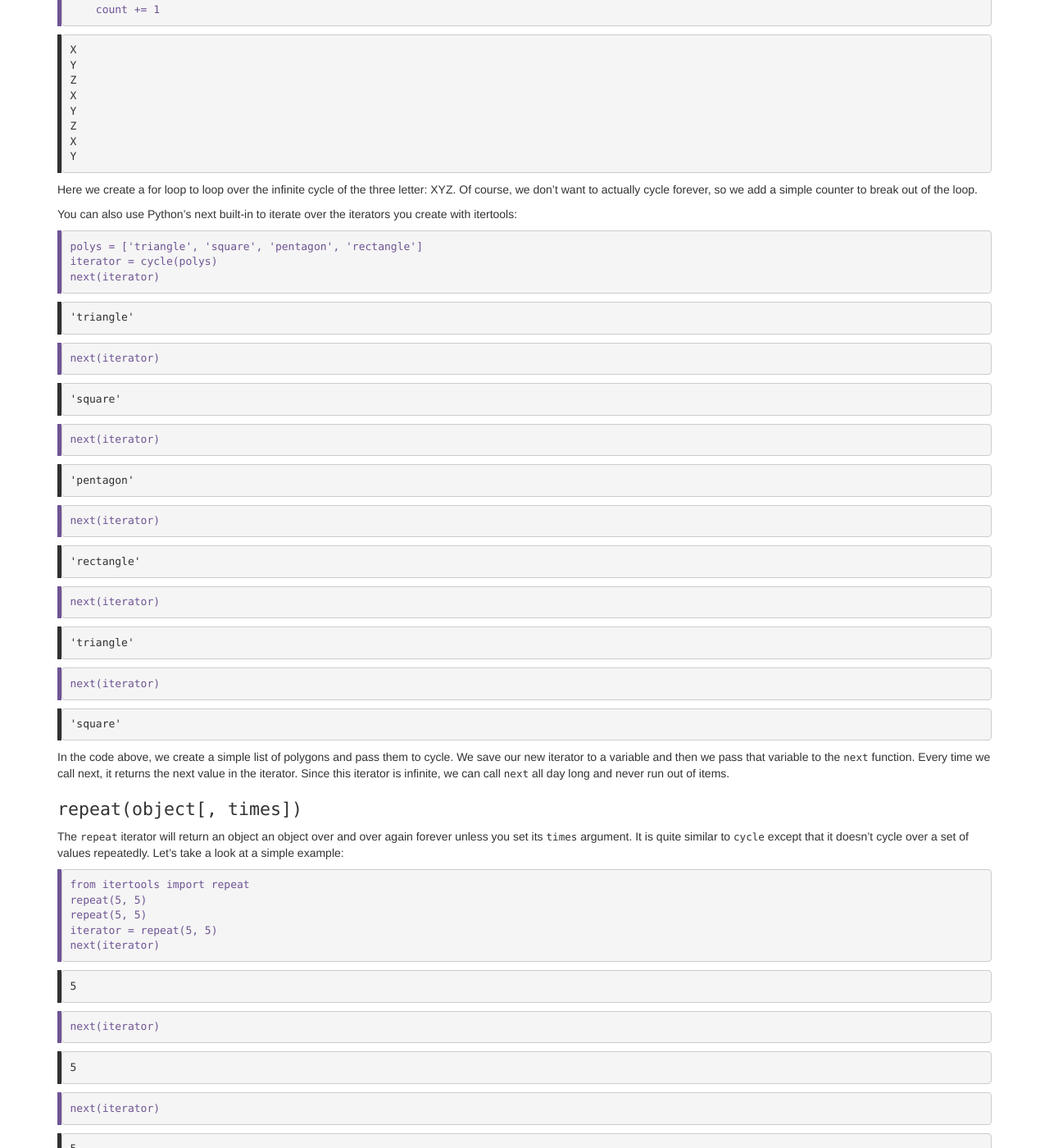
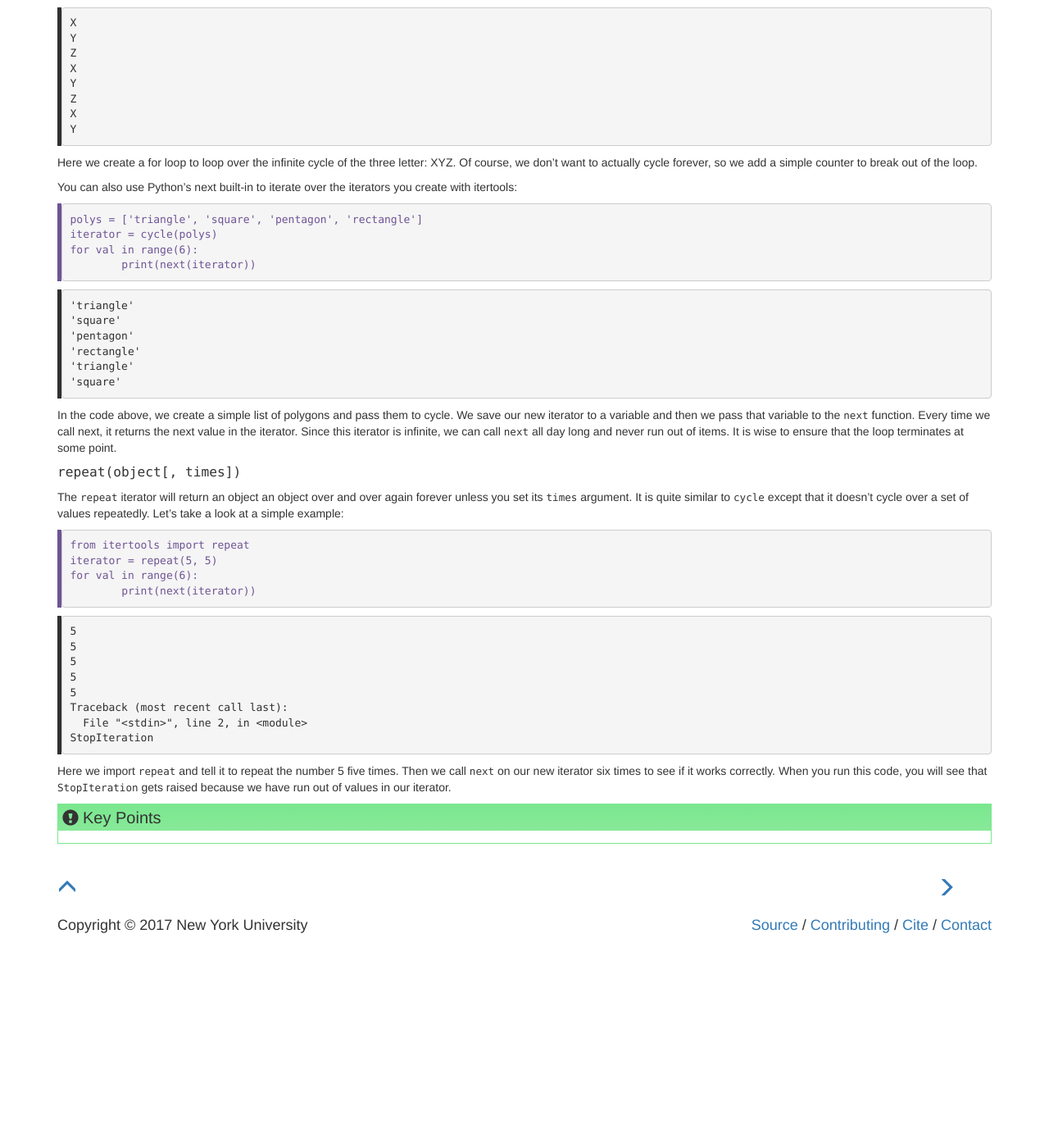
Before and after one commit to albietz/python-itertools, a Jekyll site: the page built from _episodes/01-infinite-iterators.md, in a window 1280 px wide and 1400 px high, scrolled down 1407 px. Shown: the whole window at 82% size. Built offline with Jekyll 4.4.1, drawn with Linux system fonts in a browser that asks for light colours; after the commit the page ends 2555 px from its top, so only the background shows below that; some of the changed text lies outside the part shown.

Commit message:
Signed-off-by: Greg Watson <g.watson@computer.org>

```diff
--- a/_episodes/01-infinite-iterators.md
+++ b/_episodes/01-infinite-iterators.md
@@ -12,7 +12,7 @@ them, you need to understand that you will need to break out of these iterators
 These can be useful for generating numbers or cycling over iterables of unknown length, for example. Let’s get started
 learning about these interesting iterables!
 
-### `count(start=0, step=1)`
+#### `count(start=0, step=1)`
 
 The `count` iterator will return evenly spaced values starting with the number you pass in as its start parameter.
 `count` also accepts a step parameter. Let’s take a look at a simple example:
@@ -69,7 +69,7 @@ Here we import `islice` and we loop over count starting at 10 and ending after 5
 argument to `islice` is when to stop iterating. But it doesn’t mean “stop when I reach the number 5”. Instead, it means
 “stop when we’ve reached five iterations”.
 
-### `cycle(iterable)`
+#### `cycle(iterable)`
 
 The `cycle` iterator from `itertools` allows you to create an iterator that will cycle through a series of values infinitely.
 Let’s pass it a 3 letter string and see what happens:
@@ -105,137 +105,48 @@ You can also use Python’s next built-in to iterate over the iterators you crea
 ~~~
 polys = ['triangle', 'square', 'pentagon', 'rectangle']
 iterator = cycle(polys)
-next(iterator)
+for val in range(6):
+	print(next(iterator))
 ~~~
 {: .python}
 
 ~~~
 'triangle'
-~~~
-{: .output}
-
-~~~
-next(iterator)
-~~~
-{: .python}
-
-~~~
 'square'
-~~~
-{: .output}
-
-~~~
-next(iterator)
-~~~
-{: .python}
-
-~~~
 'pentagon'
-~~~
-{: .output}
-
-~~~
-next(iterator)
-~~~
-{: .python}
-
-~~~
 'rectangle'
-~~~
-{: .output}
-
-~~~
-next(iterator)
-~~~
-{: .python}
-
-~~~
 'triangle'
-~~~
-{: .output}
-
-~~~
-next(iterator)
-~~~
-{: .python}
-
-~~~
 'square'
 ~~~
 {: .output}
 
 In the code above, we create a simple list of polygons and pass them to cycle. We save our new iterator to a variable and
 then we pass that variable to the `next` function. Every time we call next, it returns the next value in the iterator.
-Since this iterator is infinite, we can call `next` all day long and never run out of items.
+Since this iterator is infinite, we can call `next` all day long and never run out of items. It is wise to ensure that
+the loop terminates at some point.
 
-### `repeat(object[, times])`
+#### `repeat(object[, times])`
 
 The `repeat` iterator will return an object an object over and over again forever unless you set its `times` argument. It is
 quite similar to `cycle` except that it doesn’t cycle over a set of values repeatedly. Let’s take a look at a simple example:
 
 ~~~
 from itertools import repeat
-repeat(5, 5)
-repeat(5, 5)
 iterator = repeat(5, 5)
-next(iterator)
+for val in range(6):
+	print(next(iterator))
 ~~~
 {: .python}
 
 ~~~
 5
-~~~
-{: .output}
-
-~~~
-next(iterator)
-~~~
-{: .python}
-
-~~~
 5
-~~~
-{: .output}
-
-~~~
-next(iterator)
-~~~
-{: .python}
-
-~~~
 5
-~~~
-{: .output}
-
-~~~
-next(iterator)
-~~~
-{: .python}
-
-~~~
 5
-~~~
-{: .output}
-
-~~~
-next(iterator)
-~~~
-{: .python}
-
-~~~
 5
-~~~
-{: .output}
-
-~~~
-next(iterator)
-~~~
-{: .python}
-
-~~~
 Traceback (most recent call last):
-  Python Shell, prompt 21, line 1
-builtins.StopIteration:
+  File "<stdin>", line 2, in <module>
+StopIteration
 ~~~
 {: .output}
 
```
